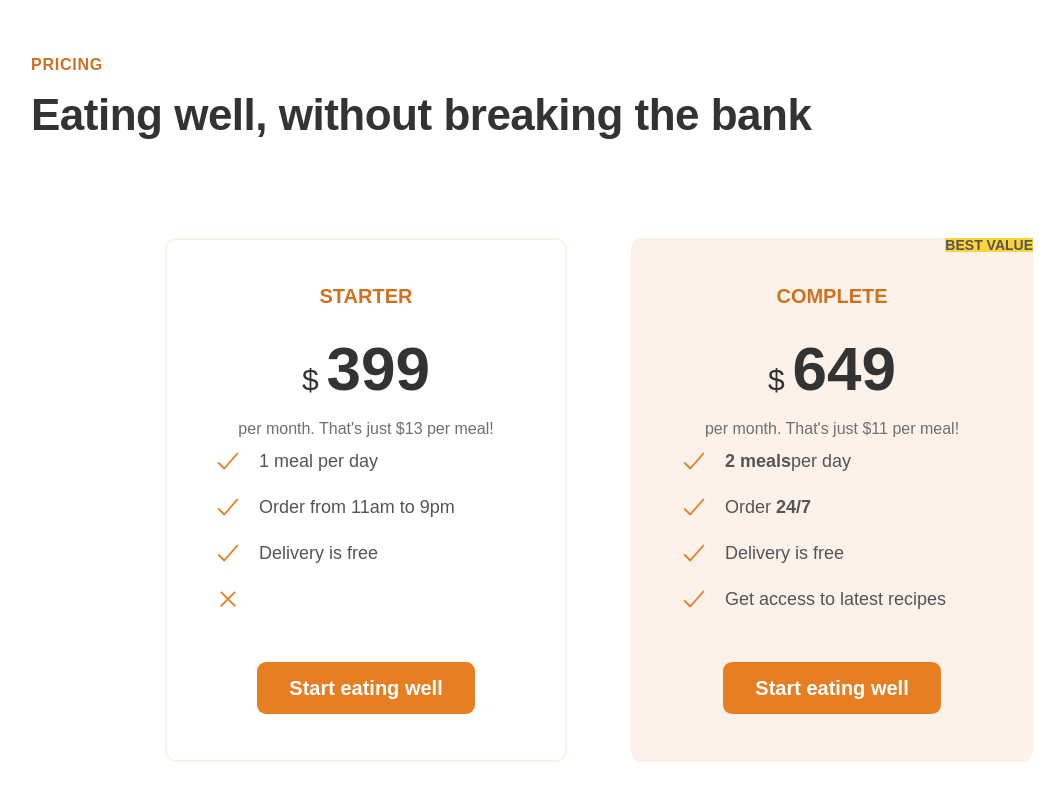
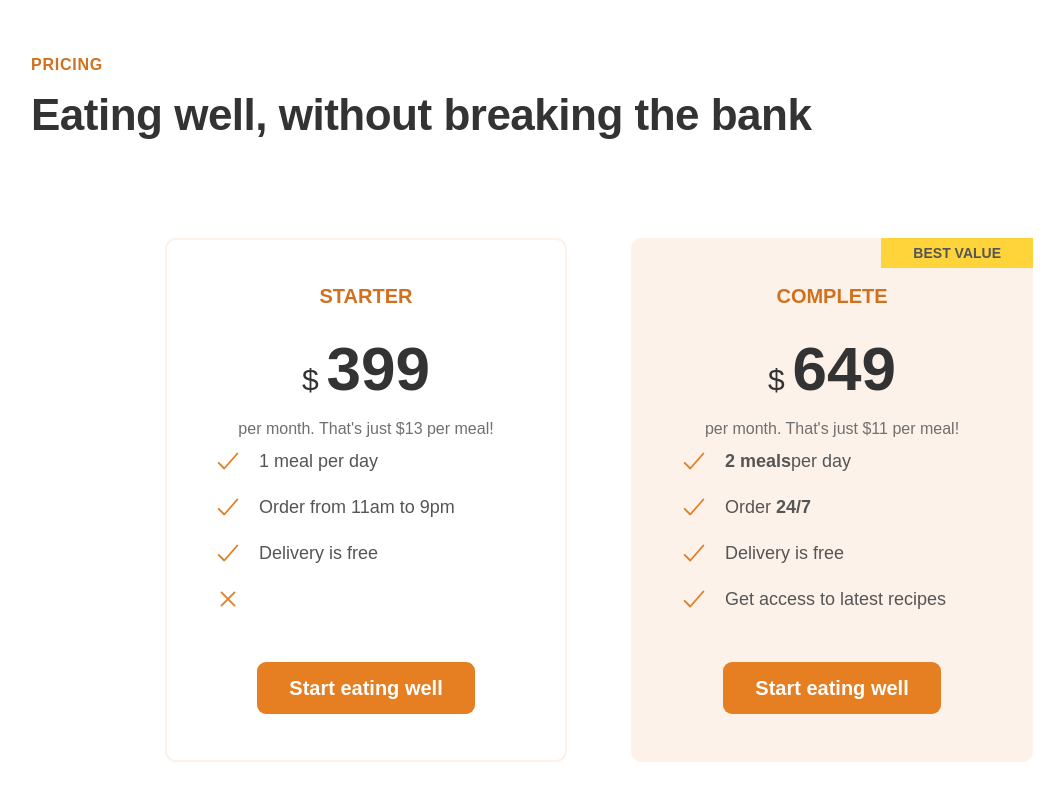
Before and after one commit to Hofass/Omnifood-project, a plain HTML site: page index.html in a window 1280 px wide. Shown: the part 4662-5462 px from the top of the page, without its empty margins (41-1105 px from the left). Drawn offline with nearby package versions, Linux system fonts and the light colour scheme.

Commit message:
Pricing plan 3

```diff
--- a/css/style.css
+++ b/css/style.css
@@ -511,6 +511,8 @@ font-weight: 700;
 top: 0;
 right: 0;
 background-color: #ffd43b;
+padding: 0.8rem 3.2rem;
+color: ##333;
 }
 
 .pricing-plan--complete{
```
